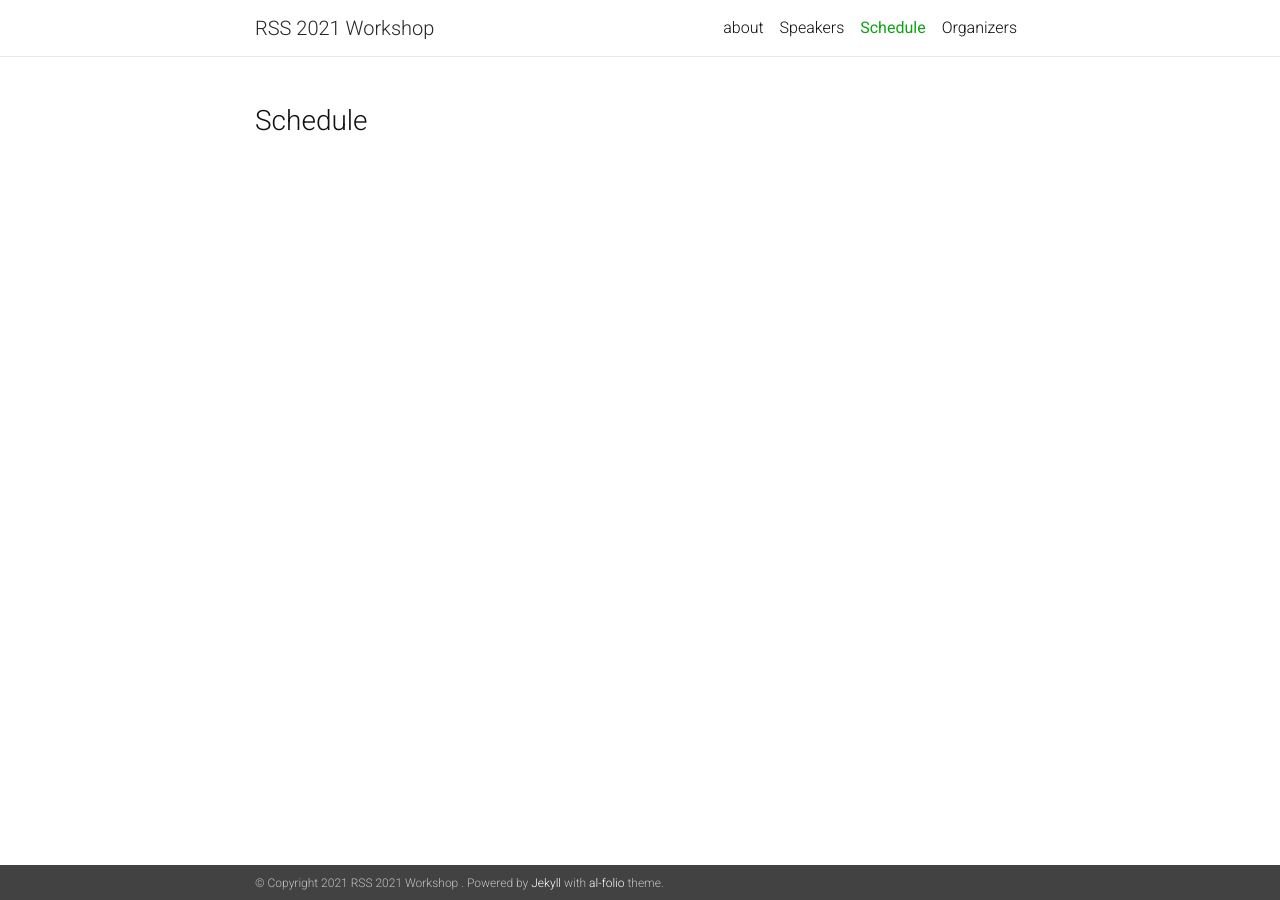
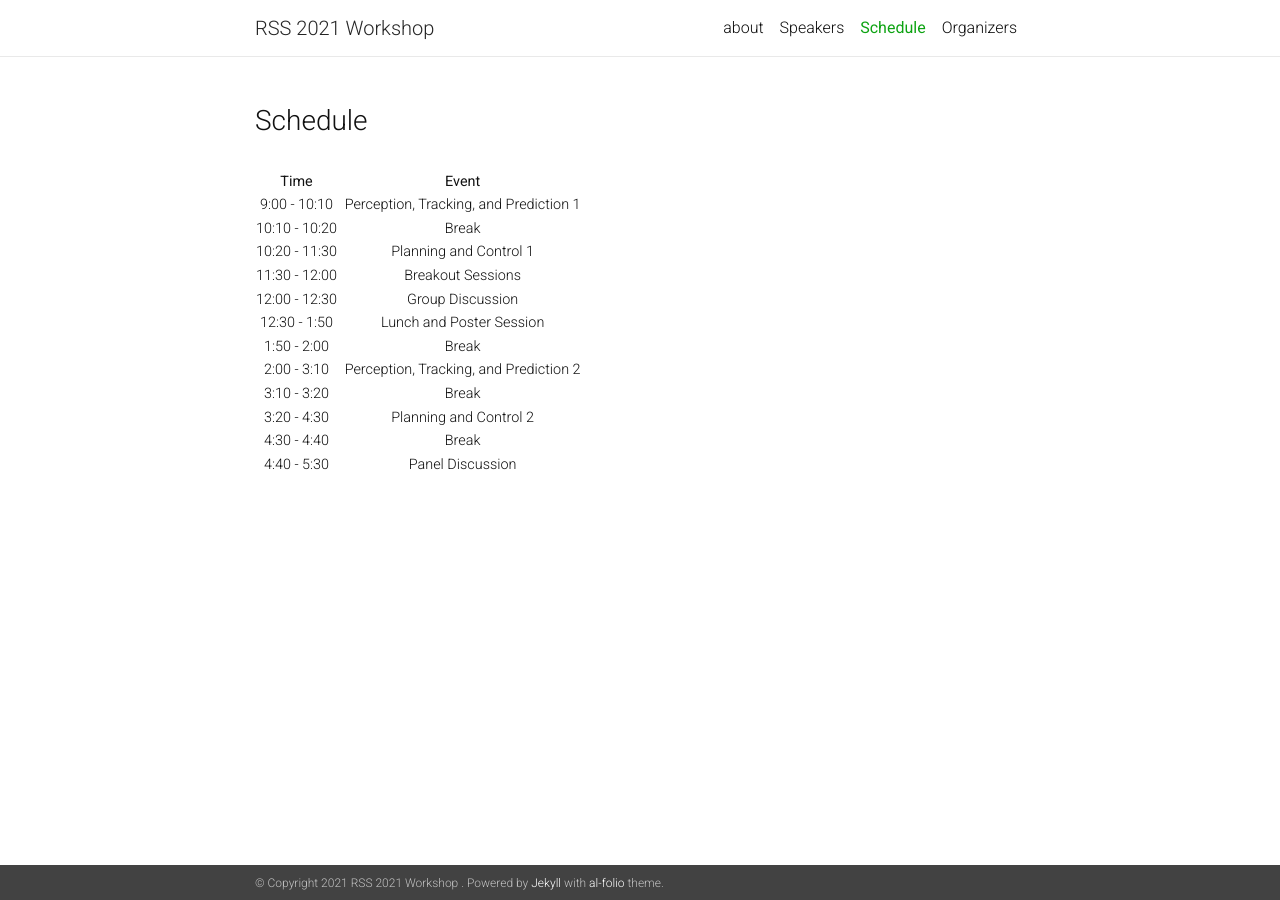
Before and after one commit to NegarMehr/RSS2021Workshop, a Jekyll site: the page built from _pages/schedule.md, in a window 1280 px wide. Built offline with Jekyll 4.4.1, drawn with Linux system fonts in a browser that asks for light colours; nearby versions of some CDN libraries; a style sheet for code colours, icons or effects is not loaded.

Commit message:
added schedule

```diff
--- a/_pages/schedule.md
+++ b/_pages/schedule.md
@@ -6,3 +6,20 @@ description:
 nav: true
 order: c
 ---
+
+
+
+| Time | |Event |
+|:------:|------|:----:|
+| 9:00 - 10:10     |  |Perception, Tracking, and Prediction 1 |
+| 10:10 - 10:20 | | Break |
+| 10:20 - 11:30 | | Planning and Control 1 |
+| 11:30 - 12:00 | |Breakout Sessions |
+| 12:00 - 12:30 | |Group Discussion |
+| 12:30 - 1:50 | |Lunch and Poster Session |
+| 1:50 - 2:00 | |Break |
+| 2:00 - 3:10 | |Perception, Tracking, and Prediction 2 |
+| 3:10 - 3:20 | |Break |
+| 3:20 - 4:30 | |Planning and Control 2 |
+| 4:30 - 4:40 | |Break |
+| 4:40 - 5:30 | |Panel Discussion |
```
